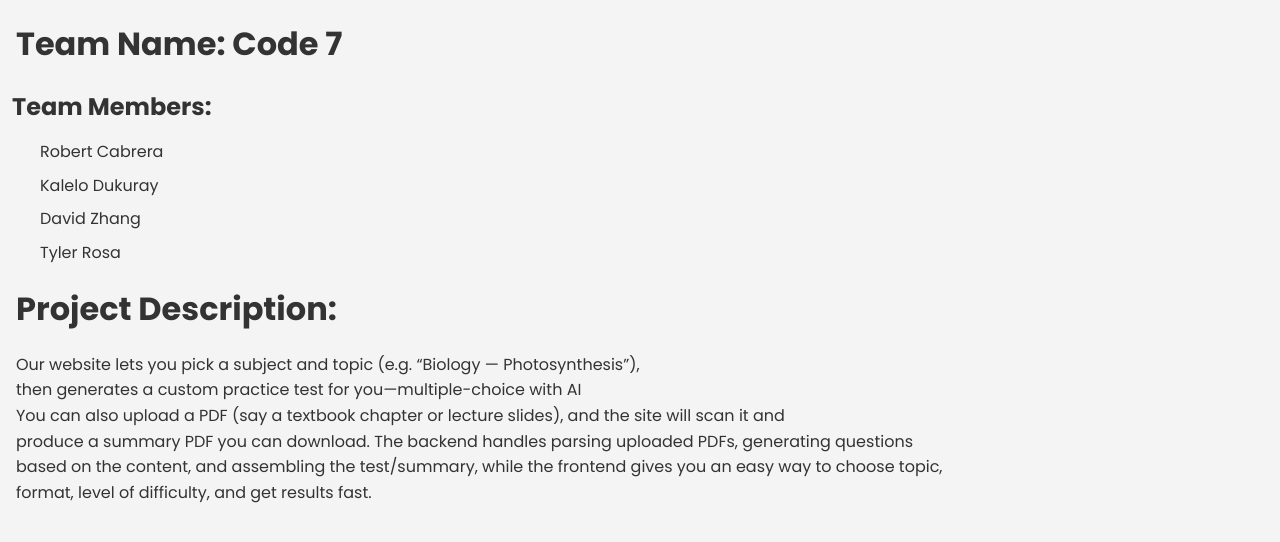
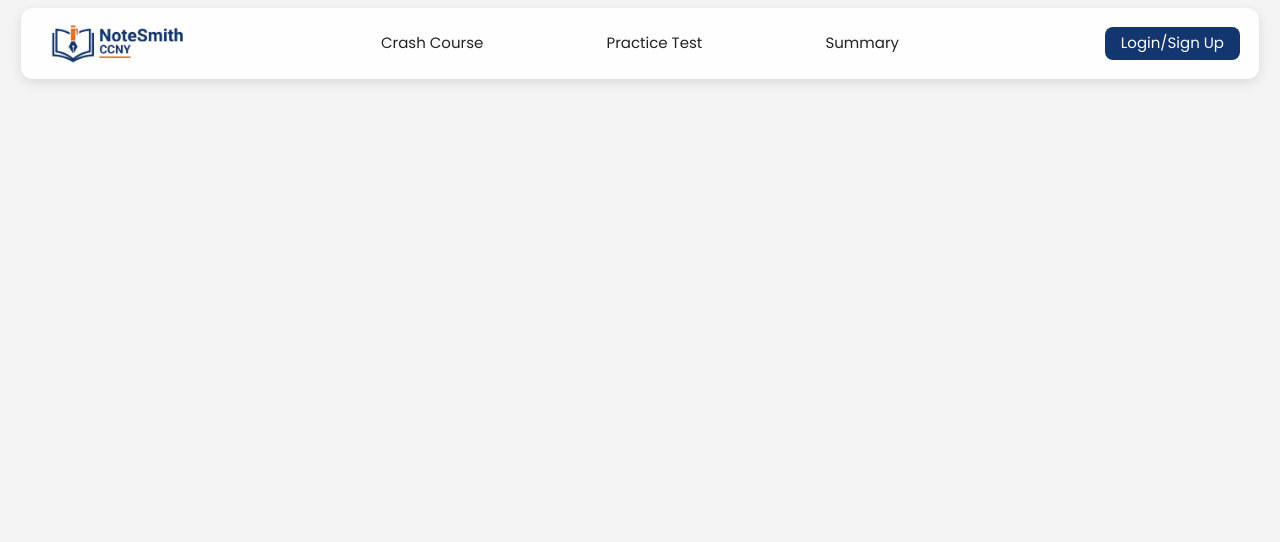
Before and after one commit to Robert-Cabrera/Code7-NoteSmith, a plain HTML site: page index.html in a window 1280 px wide. Drawn offline with Linux system fonts and the light colour scheme.

Commit message:
created structure and navigation bar frontend

```diff
--- a/index.html
+++ b/index.html
@@ -1,30 +1,39 @@
 <!DOCTYPE html>
 <html lang="en">
+
 <head>
     <meta charset="UTF-8">
     <meta name="viewport" content="width=device-width, initial-scale=1.0">
-    <title>Project Proposal from Code 7</title>
-    <body>
-        <h1 >Team Name: Code 7</h1>
-        <h2> Team Members:</h2>
-        <ul >
-            <li>Robert Cabrera</li>
-            <li>Kalelo Dukuray</li>
-            <li>David Zhang</li>
-            <li>Tyler Rosa</li>
-        </ul>
+    <title>NoteSmith</title>
 
-        <h1 >Project Description:</h1>
-        <p>Our website lets you pick a subject and topic (e.g. “Biology — Photosynthesis”), <br>
-            then generates a custom practice test for you—multiple-choice with AI <br>
-            You can also upload a PDF (say a textbook chapter or lecture slides), and the site will scan it and <br>
-            produce a summary PDF you can download. The backend handles parsing uploaded PDFs, generating questions <br>
-            based on the content, and assembling the test/summary, while the frontend gives you an easy way to choose topic, <br>
-            format, level of difficulty, and get results fast.</p>
-    </body>
-    <link rel="stylesheet" href="style.css">
+<body>
+    <div class="navigation-bar">
+        <div class="nav-left">
+            <a class="active" href="./index.html">
+                <img src="./assets/NoteSmith_logo.png" alt="Logo" class="logo">
+            </a>
+        </div>
+
+        <div class="nav-center">
+            <a href="./pages/crash_course.html">Crash Course</a>
+            <a href="./pages/practice_tests.html">Practice Test</a>
+            <a href="./pages/summary.html">Summary</a>
+        </div>
+        <div class="nav-right">
+            <a href="./pages/login.html" class="login">Login/Sign Up</a>
+        </div>
+    </div>
+
+
+    <div class="home-container">
+
+    </div>
+</body>
+<link rel="stylesheet" href="./stylesheets/style.css">
 </head>
+
 <body>
 
 </body>
+
 </html>
--- a/style.css
+++ /dev/null
@@ -1,44 +0,0 @@
-/* Import font Google Poppins */
-@import url('https://fonts.googleapis.com/css2?family=Poppins:wght@400;700&display=swap');
-
-/* Base styles */
-body {
-    margin: 0;
-    padding: 0;
-    font-family: 'Poppins', Arial, sans-serif;
-    line-height: 1.6;
-    color: #333;
-    background-color: #f4f4f4;
-}
-
-/* Headings */
-h1, h2, h3, h4, h5, h6 {
-    margin: 0.5em;
-    padding: 0.05em 0;
-    font-weight: bold;
-}
-
-p {
-    margin: 0.5em 0;
-    padding: 0 1em;
-}
-
-/* Lists */
-ul {
-    list-style: none;
-    margin: 0.5em 0;
-}
-
-li {
-    margin: 0.5em 0;
-}
-
-/* Utility classes */
-
-.text-center {
-    text-align: center;
-}
-
-.hidden {
-    display: none;
-}
--- /dev/null
+++ b/stylesheets/style.css
@@ -0,0 +1,101 @@
+/* Import font Google Poppins */
+@import url('https://fonts.googleapis.com/css2?family=Poppins:wght@400;700&display=swap');
+
+/* Base styles */
+body {
+    margin: 0;
+    padding: 0;
+    font-family: 'Poppins', Arial, sans-serif;
+    line-height: 1.6;
+    color: #333;
+    background-color: #f4f4f4;
+}
+
+/* Navigation Bar */
+.navigation-bar {
+  position: sticky;
+  top: 0;
+  z-index: 1000;
+
+  display: flex;
+  align-items: center;
+  justify-content: space-between;
+
+  padding: 0.6rem 1.2rem;
+  margin: 0.5rem auto;
+  max-width: 1200px;
+  border-radius: 12px;
+
+  background: rgba(255, 255, 255, 0.85);
+  backdrop-filter: blur(10px);
+  box-shadow: 0 4px 12px rgba(0, 0, 0, 0.1);
+}
+
+/* Groups */
+.nav-left,
+.nav-center,
+.nav-right {
+  display: flex;
+  gap: 6.5rem;
+  align-items: center;
+  flex: 1;
+}
+
+.nav-center {
+  justify-content: center;
+}
+
+.nav-right {
+  justify-content: flex-end;
+}
+
+.navigation-bar .logo {
+  height: 2.8em;
+  width: auto;
+  vertical-align: middle;
+  margin-right: 6px;
+}
+
+/* Links */
+.navigation-bar a {
+  display: inline-block;
+  white-space: nowrap;
+  text-decoration: none;
+  color: #222;
+  font-size: 15px;
+  font-weight: 500;
+  padding: 0.3rem 0.6rem;
+  transition: all 0.2s ease-in-out;
+  transition: text-shadow 0.2s ease, color 0.2s ease;
+  border-radius: 6px;
+}
+
+/* Hover effect */
+.navigation-bar a:hover,
+.navigation-bar a:focus {
+  color: #133670;
+  background: rgba(39, 35, 104, 0.08);
+  transform: translateY(-1px);
+  text-shadow: 0 0 0 currentColor, 0.03em 0 0 currentColor;
+}
+
+/* Active class */
+.navigation-bar a.active {
+  font-weight: 600;
+  color: #133670;
+}
+
+/* Login button */
+.navigation-bar a.login {
+  background-color: #133670;
+  color: white;
+  padding: 0.3rem 1rem;
+  border-radius: 8px;
+  font-weight: 500;
+  transition: background-color 0.2s ease, transform 0.2s ease;
+}
+
+.navigation-bar a.login:hover {
+  background-color: #3b74ce;
+  transform: translateY(-1px);
+}
```
Also changed, not shown: pages/account_settings.html (added, +32 -0 lines), pages/crash_course.html (added, +37 -0 lines), pages/login.html (added, +39 -0 lines), pages/practice_tests.html (added, +38 -0 lines), pages/summary.html (added, +37 -0 lines), assets/NoteSmith_logo.png (added), scripts/script.js (added).
